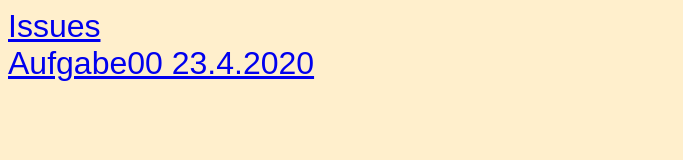
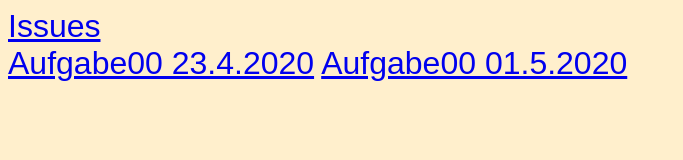
Before and after one commit to CalvinDO/GiS, a plain HTML site: page Steckbrief/steckbrief.htm in a window 1280 px wide. Shown: the whole page, without its empty margins (0-683 px from the left). Drawn offline with Linux system fonts and the light colour scheme.

Commit message:
real validator test push

```diff
--- a/Steckbrief/steckbrief.htm
+++ b/Steckbrief/steckbrief.htm
@@ -17,7 +17,7 @@
 	<!-- Hier die Links zu den gelösten Aufgaben einstellen, aktuelle oben, alte stehen lassen! Format: Aufgabenbezeichnung, Datum -->
 	<a href=https://github.com/CalvinDO/GiS/issues target = "_blank">Issues</a><br>
 	<a href="https://calvindo.github.io/GiS/Aufgabe00/" target="_blank">Aufgabe00 23.4.2020</a>
-
+	<a href="https://calvindo.github.io/GiS/Aufgabe01/" target="_blank">Aufgabe00 01.5.2020</a>
 </body>
 
 </html>
```
